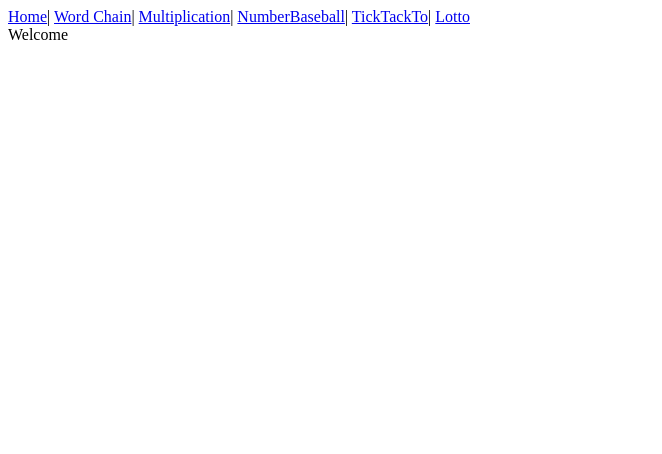
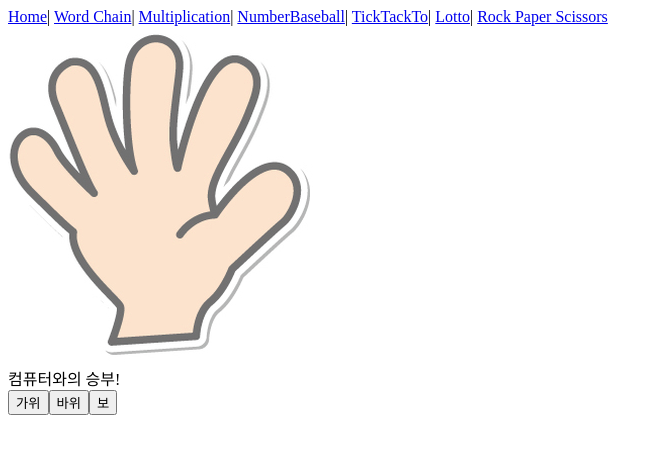
Before and after one commit to WonYoungYun/gameBox, a Vue app in the folder gamebox/: page /rsc in a window 1280 px wide. Shown: the top 454 px of the page, without its empty margins (0-662 px from the left). Built offline with nearby package versions, Linux system fonts and the light colour scheme.

Commit message:
Rock Paper Scissors

```diff
--- a/gamebox/src/components/NavBar.vue
+++ b/gamebox/src/components/NavBar.vue
@@ -5,7 +5,8 @@
     <router-link to="/multiplication">Multiplication</router-link>|
     <router-link to="/numberbaseball">NumberBaseball</router-link>|
     <router-link to="/ticktackto">TickTackTo</router-link>|
-    <router-link to="/lotto">Lotto</router-link>
+    <router-link to="/lotto">Lotto</router-link>|
+    <router-link to="/rsc">Rock Paper Scissors</router-link>
   </div>
 </template>
 
--- /dev/null
+++ b/gamebox/src/components/RSC.vue
@@ -0,0 +1,95 @@
+<template>
+  <div>
+    <div class="rscImg"></div>
+    <div>{{msg}}</div>
+    <button @click="startGame" v-if="isClickRestart">다시하기</button>
+    <div v-else>
+      <button @click="battle">가위</button>
+      <button @click="battle">바위</button>
+      <button @click="battle">보</button>
+    </div>
+  </div>
+</template>
+
+<script>
+const MESSAGE = "컴퓨터와의 승부!";
+export default {
+  data() {
+    return {
+      playGame: null,
+      boardPosition: "0",
+      boardWidth: "250px",
+      dic: {
+        바위: "0",
+        가위: "-250px",
+        보: "-500px"
+      },
+      score: {
+        바위: 1,
+        가위: 0,
+        보: -1
+      },
+      isClickRestart: false,
+      msg: ""
+    };
+  },
+  created() {
+    this.startGame();
+  },
+  methods: {
+    startGame() {
+      this.msg = MESSAGE;
+      this.isClickRestart = false;
+      this.playGame = setInterval(() => {
+        const gameBoard = document.querySelector(".rscImg");
+        if (this.boardPosition === this.dic.바위) {
+          this.boardPosition = this.dic.가위;
+        } else if (this.boardPosition === this.dic.가위) {
+          this.boardPosition = this.dic.보;
+          this.boardWidth = "305px";
+        } else if (this.boardPosition === this.dic.보) {
+          this.boardPosition = this.dic.바위;
+          this.boardWidth = "250px";
+        }
+        gameBoard.style.backgroundPosition = this.boardPosition;
+        gameBoard.style.width = this.boardWidth;
+      }, 100);
+    },
+    battle(e) {
+      const myHand = e.target.textContent;
+      const cpHand = this.getCPHand(this.boardPosition);
+      return this.checkWin(myHand, cpHand);
+    },
+    getCPHand(bp) {
+      return Object.entries(this.dic).find(item => {
+        return item[1] === bp;
+      })[0];
+    },
+    checkWin(a, b) {
+      clearInterval(this.playGame);
+      this.isClickRestart = true;
+      const myScore = this.score[a];
+      const cpScore = this.score[b];
+      const logMessage = `컴퓨터는 ${a} 나는 ${b}`;
+      if (myScore - cpScore === 0) {
+        this.msg = `비겼습니다! ${logMessage}`;
+      } else if ([-1, 2].includes(myScore - cpScore)) {
+        this.msg = `졌습니다 ㅜㅜ ${logMessage}`;
+      } else if ([1, -2].includes(myScore - cpScore)) {
+        this.msg = `이겼습니다 ^^ ${logMessage}`;
+      }
+    }
+  },
+  beforeDestroy() {
+    clearInterval(this.playGame);
+  }
+};
+</script>
+
+<style scoped>
+.rscImg {
+  width: 250px;
+  height: 340px;
+  background: url("../assets/RSC.png") 0 0;
+}
+</style>
--- a/gamebox/src/routes/index.js
+++ b/gamebox/src/routes/index.js
@@ -6,6 +6,7 @@ import Multiplication from "../components/Multiplication.vue";
 import NumberBaseball from "../components/NumberBaseball.vue";
 import TickTackTo from "../components/TickTackTo.vue";
 import Lotto from "../components/Lotto.vue";
+import RSC from "../components/RSC.vue";
 Vue.use(VueRouter);
 
 export const router = new VueRouter({
@@ -36,6 +37,10 @@ export const router = new VueRouter({
       component: Lotto
     },
     {
+      path: "/rsc",
+      component: RSC
+    },
+    {
       path: "*",
       component: Home
     }
```
Also changed, not shown: gamebox/src/assets/RSC.png (added).
